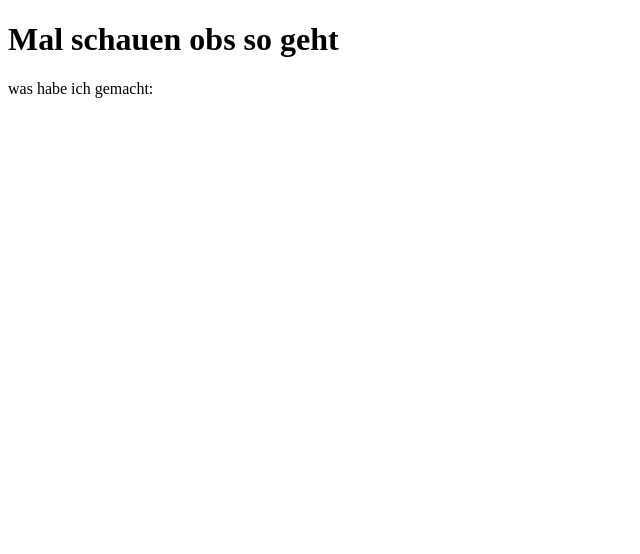
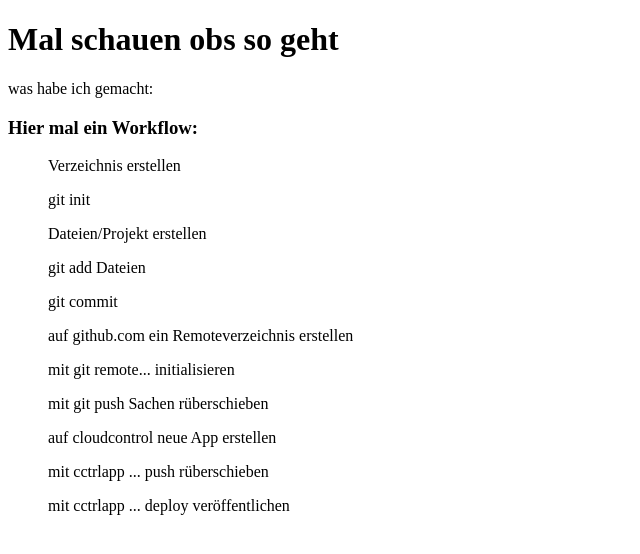
Before and after one commit to ludwigo/zumtesten, a plain HTML site: page index.html in a window 1280 px wide. Shown: the whole page, without its empty margins (0-640 px from the left). Drawn offline with Linux system fonts and the light colour scheme.

Commit message:
erste Aenderung

```diff
--- a/index.html
+++ b/index.html
@@ -7,5 +7,18 @@
 <body>
 <h1>Mal schauen obs so geht</h1>
 was habe ich gemacht:
+<p>
+<h3>Hier mal ein Workflow:</h3>
+<ul>Verzeichnis erstellen</ul>
+<ul>git init</ul>
+<ul>Dateien/Projekt erstellen</ul>
+<ul>git add Dateien</ul>
+<ul>git commit</ul>
+<ul>auf github.com ein Remoteverzeichnis erstellen</ul>
+<ul>mit git remote... initialisieren</ul>
+<ul>mit git push Sachen rüberschieben</ul>
+<ul>auf cloudcontrol neue App erstellen</ul>
+<ul>mit cctrlapp ... push rüberschieben</ul>
+<ul>mit cctrlapp ... deploy veröffentlichen</ul>
 </body>
 </html>
```
